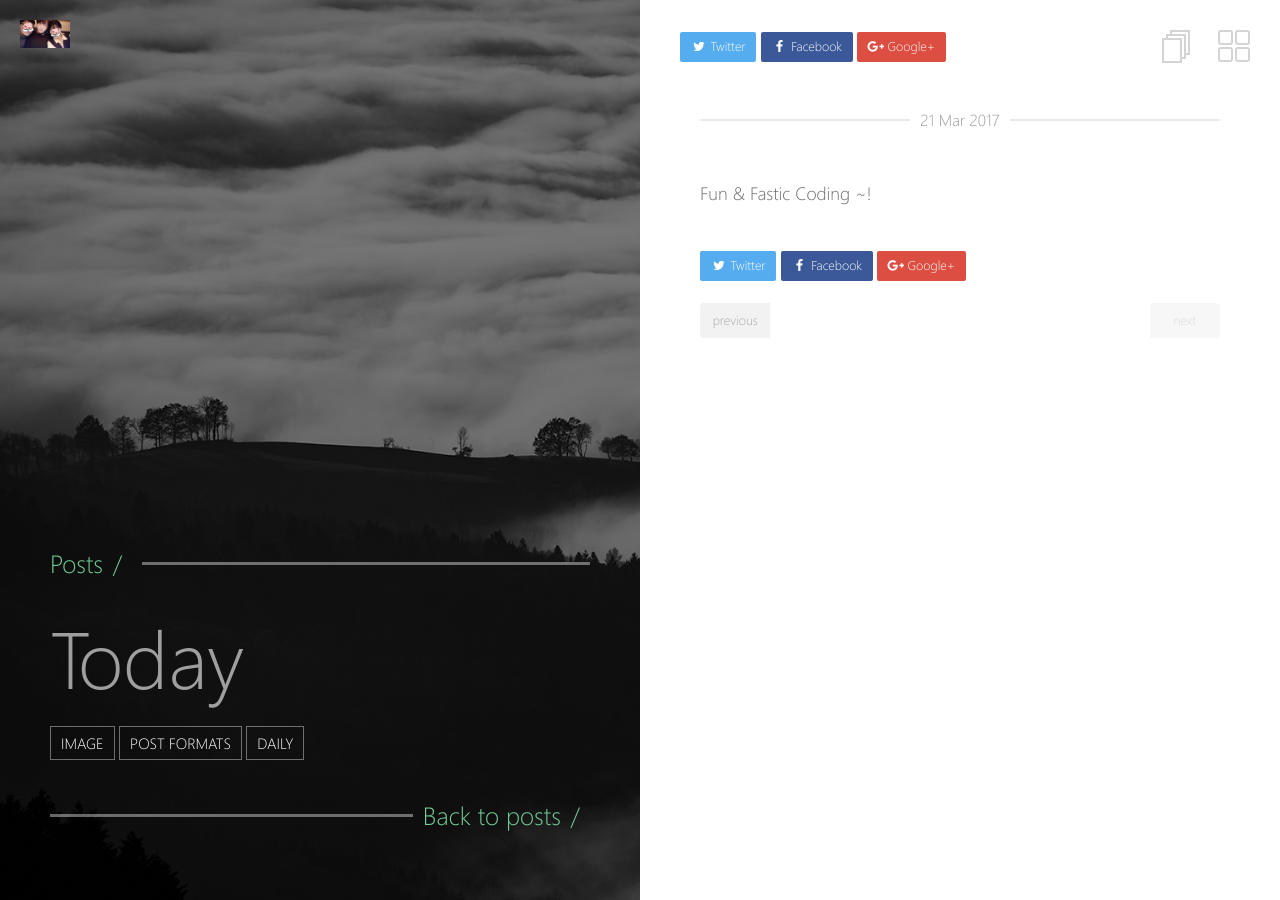
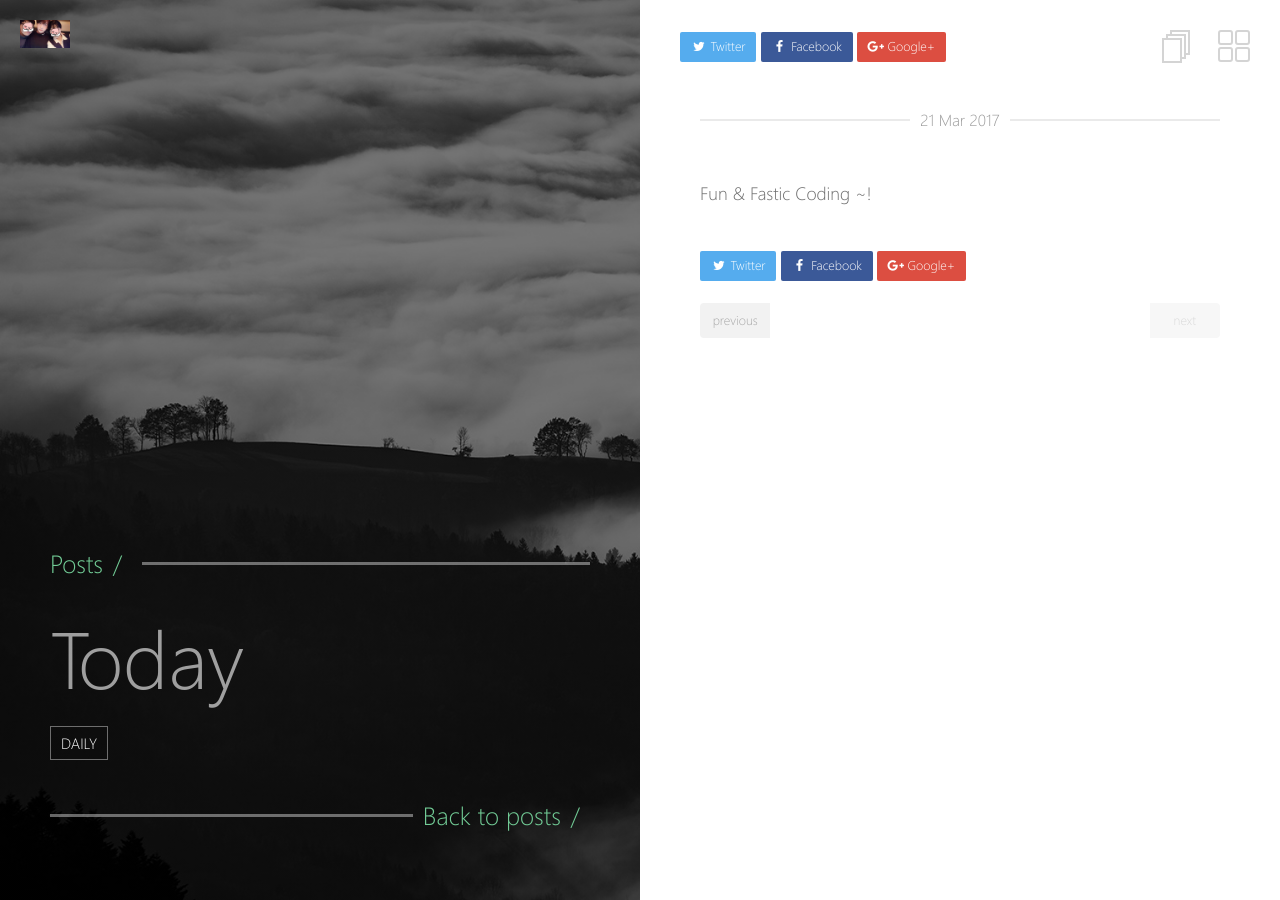
Before and after one commit to sunghere/sunghere.github.io, a Jekyll site: the page built from _posts/2017-03-21-post-today.md, in a window 1280 px wide. Built offline with Jekyll 4.4.1, drawn with Linux system fonts in a browser that asks for light colours.

Commit message:
Update 2017-03-21-post-today.md

```diff
--- a/_posts/2017-03-21-post-today.md
+++ b/_posts/2017-03-21-post-today.md
@@ -5,10 +5,7 @@ layout : post
 title : Today
 comments: true
 categories:
-  - Post Formats
 tags:
-  - image
-  - Post Formats
   - daily
 ---
 
```
